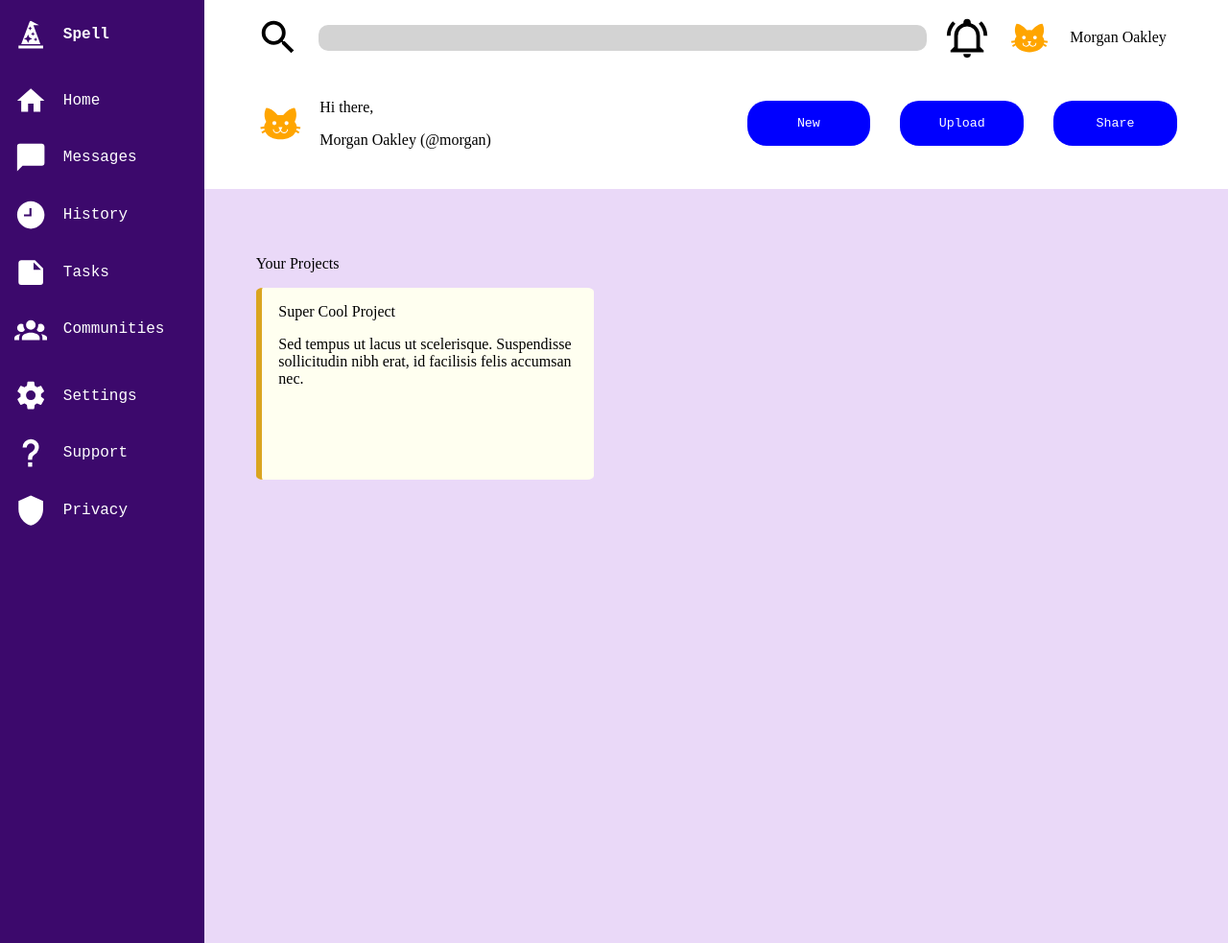
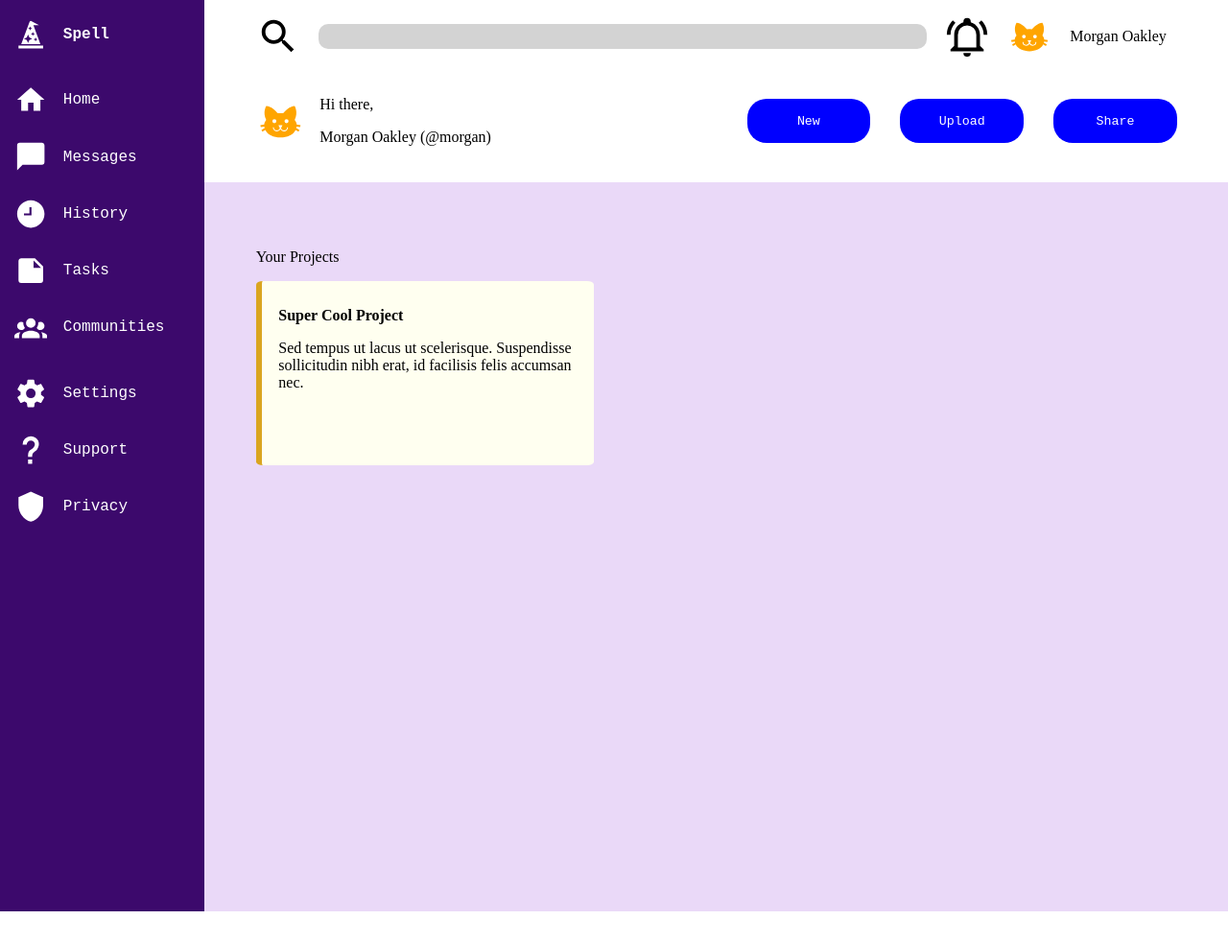
Before and after one commit to faun3/admindashboard_top, a plain HTML site: page index.html in a window 1280 px wide. Shown: the whole page at 96% size. After the commit the page ends 950 px from the top, so only its background shows below. Drawn offline with Linux system fonts and the light colour scheme.

Commit message:
edit card styling

```diff
--- a/style.css
+++ b/style.css
@@ -156,3 +156,13 @@ body{
   border-left-color: goldenrod;
   border-left-width: 6px;
 }
+
+.card p{
+  margin: 0;
+}
+
+.projTitle{
+  font-weight: bold;
+  padding-bottom: 5%;
+  padding-top: 8%;
+}
```
